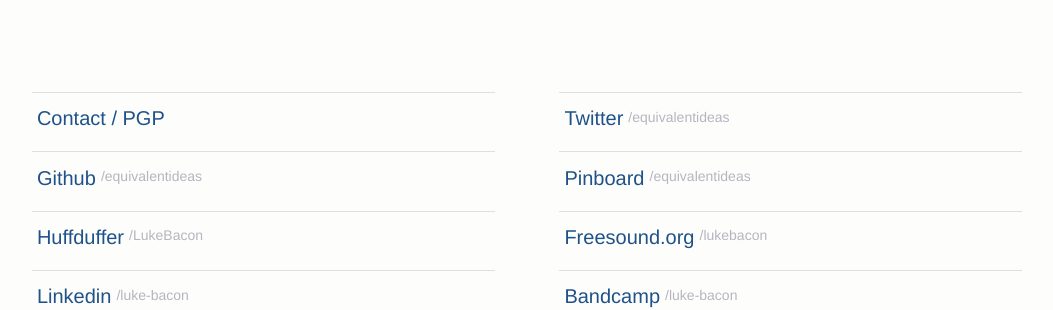
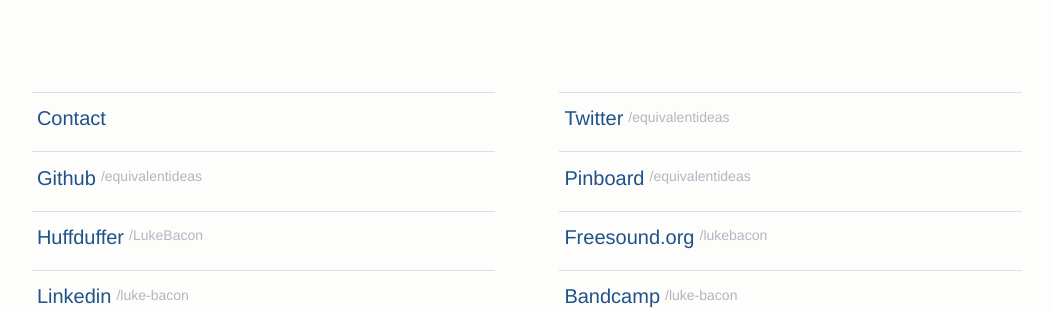
Before and after one commit to equivalentideas/home, a Jekyll site: the page built from index.html, in a window 1280 px wide and 900 px high, scrolled down 2609 px. Shown: the part 474-784 px from the top of the window, without its empty margins (113-1166 px from the left). Built offline with Jekyll 4.4.1, drawn with Linux system fonts in a browser that asks for light colours; nearby versions of some CDN libraries.

Commit message:
PGP info was removed last commit, so drop this

```diff
--- a/_includes/footer.html
+++ b/_includes/footer.html
@@ -8,7 +8,7 @@
     </nav>
 
     <ul class="service-links">
-        <li><a href="/contact" rel="me" title="Email me">Contact / PGP</a></li>
+        <li><a href="/contact" rel="me" title="Email me">Contact</a></li>
 
         <li><a href="http://twitter.com/equivalentideas" rel="me" title="Luke Bacon at Twitter, @equivalentideas" class="u-url">Twitter<span class="username">/equivalentideas</span></a></li>
 
```
